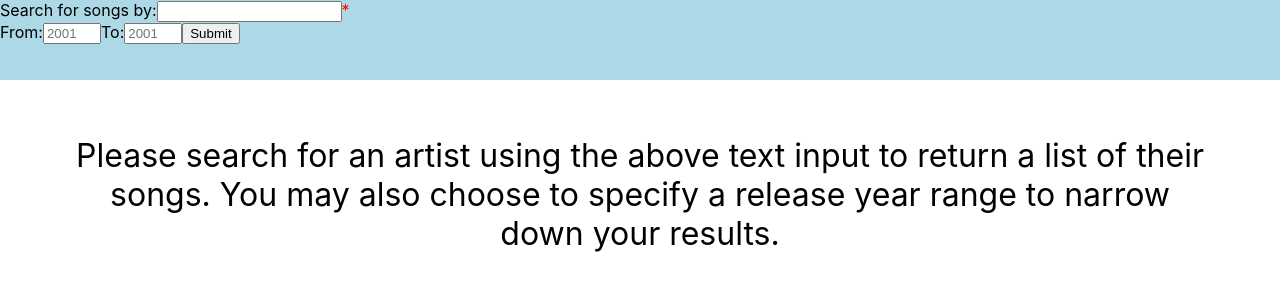
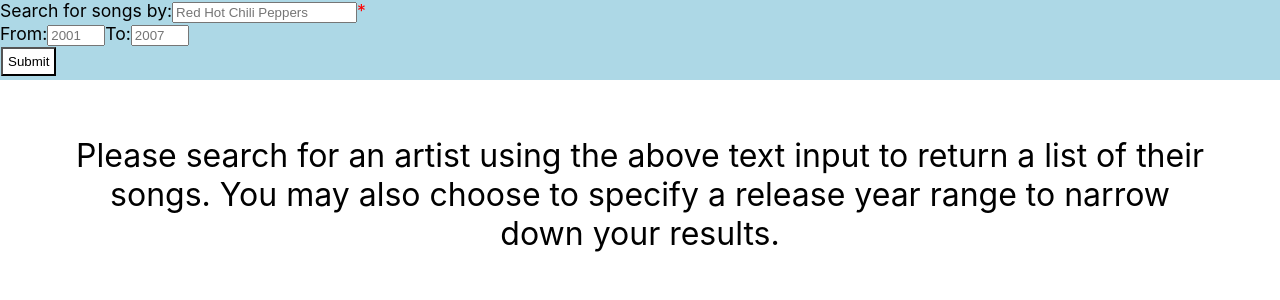
Before and after one commit to aeolion7/songfinder, a React (Create React App) app: page / in a window 1280 px wide. Shown: the top 300 px of the page. Built offline with nearby package versions, Linux system fonts and the light colour scheme.

Commit message:
simple styling

```diff
--- a/src/components/Header.js
+++ b/src/components/Header.js
@@ -49,6 +49,7 @@ export class Header extends Component {
             value={this.state.artist}
             onChange={this.handleChange}
             pattern="[a-zA-Z0-9 ]+"
+            placeholder="Red Hot Chili Peppers"
             title="Only letters (A-Z, a-z), numbers (0-9), and spaces are permitted."
             required
           />
@@ -73,7 +74,7 @@ export class Header extends Component {
             value={this.state.endYear}
             onChange={this.handleChange}
             pattern="[0-9]{4}"
-            placeholder="2001"
+            placeholder="2007"
             title="Please enter a 4-digit year (ex. 2001)."
           />
           <button type="submit">Submit</button>
--- a/src/components/SongList.js
+++ b/src/components/SongList.js
@@ -26,7 +26,7 @@ export class SongList extends Component {
             id="loading-spinner"
             sizeUnit={'px'}
             size={65}
-            color={'#fff'}
+            color={'#333'}
             loading={this.props.loading}
           />
         </div>
--- a/src/index.css
+++ b/src/index.css
@@ -11,6 +11,13 @@ body {
 code {
   font-family: source-code-pro, Menlo, Monaco, Consolas, 'Courier New',
     monospace;
+}
+
+form button {
+  background-color: #fff;
+  display: block;
+  margin: 1px;
+  padding: 5px;
 }
 
 h1 {
@@ -53,6 +60,7 @@ h1 {
 
 #header {
   background-color: lightblue;
+  font-size: 110%;
 }
 
 #loading {
```
